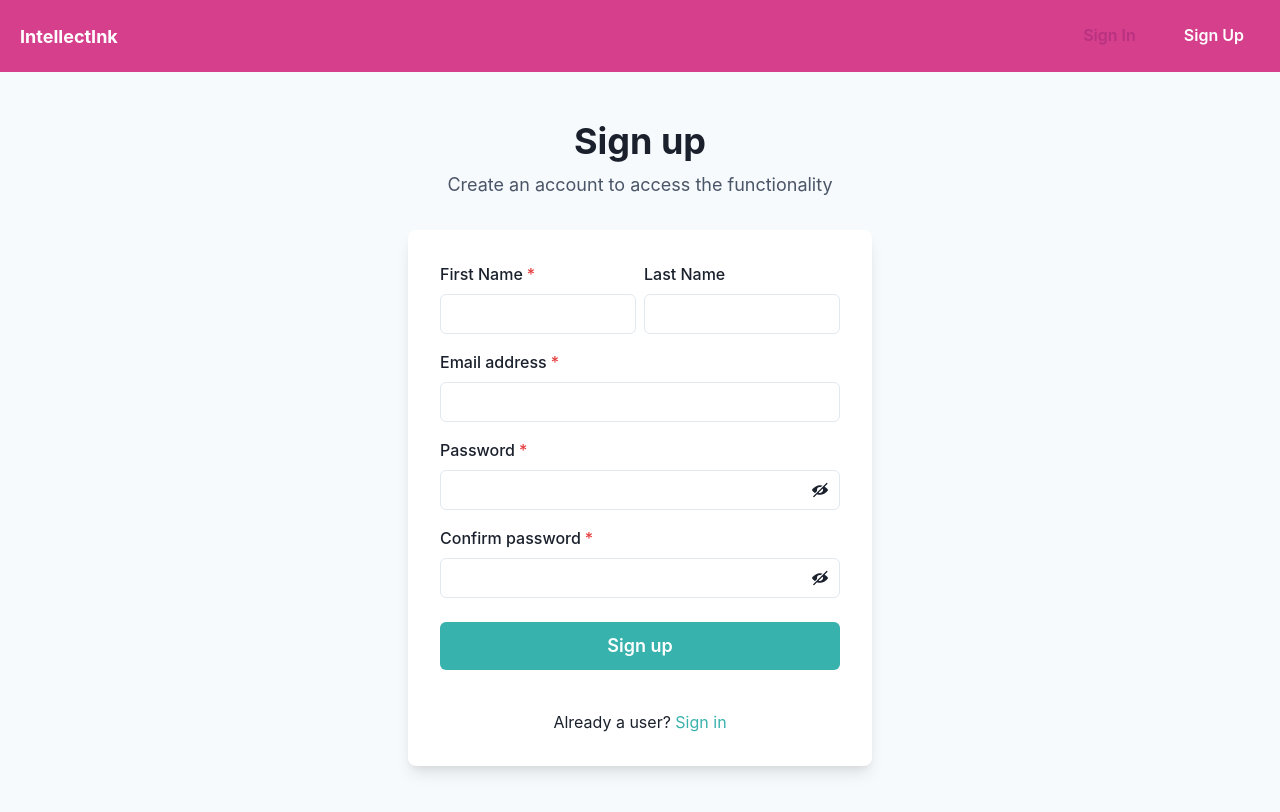
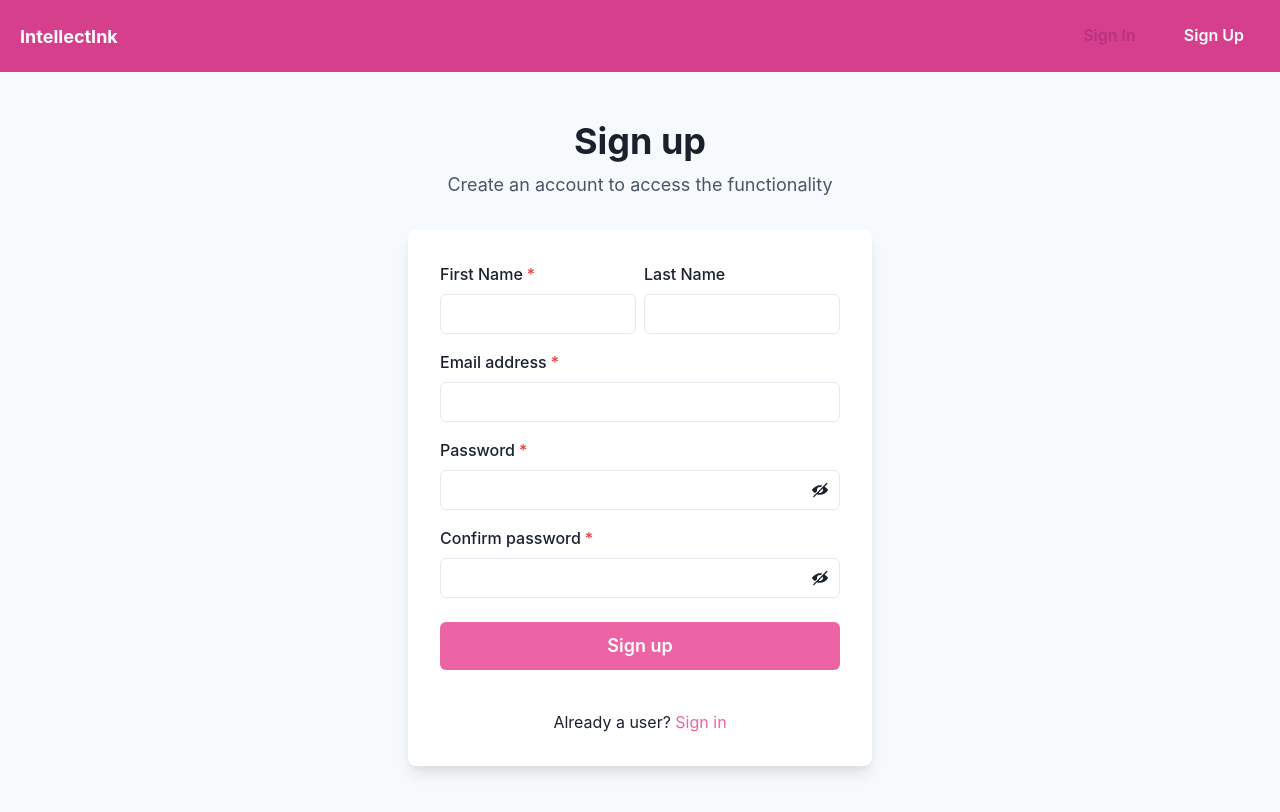
Before and after one commit to ace-pajace/IntellectInk, a React (Vite) app in the folder frontend/: page /sign-up in a window 1280 px wide. Built offline with nearby package versions, Linux system fonts and the light colour scheme.

Commit message:
minor changes

```diff
--- a/frontend/src/pages/ShareSubjectPage.tsx
+++ b/frontend/src/pages/ShareSubjectPage.tsx
@@ -41,7 +41,7 @@ export default function ShareSubjectPage() {
                         p={8}
                     >
                         <Stack spacing={4}>
-                            <Heading fontSize={"2xl"}>Zaproś użytkowników</Heading>
+                            <Heading fontSize={"xl"}>Zaproś użytkowników</Heading>
                             <FormControl id="user_email" mb={8}>
                                 <HStack>
                                     <Input type="text" value={user_email} placeholder="Email użytkownika"/>
@@ -57,7 +57,7 @@ export default function ShareSubjectPage() {
                                     </Button>
                                 </HStack>
                             </FormControl>
-                            <Heading fontSize={"2xl"}>Tryb</Heading>
+                            <Heading fontSize={"xl"}>Tryb</Heading>
                             <FormControl id="user_email" mb={4}>
                                 <VStack spacing={5}>
                                     <RadioGroup defaultValue="1" mb={4}>
--- a/frontend/src/pages/SignUpPage.tsx
+++ b/frontend/src/pages/SignUpPage.tsx
@@ -122,10 +122,10 @@ export default function SignupCard() {
                                 <Button
                                     loadingText="Submitting"
                                     size="lg"
-                                    bg={"teal.400"}
+                                    bg={"pink.400"}
                                     color={"white"}
                                     _hover={{
-                                        bg: "teal.500",
+                                        bg: "pink.500",
                                     }}
                                 >
                                     Sign up
@@ -133,7 +133,7 @@ export default function SignupCard() {
                             </Stack>
                             <Stack pt={6}>
                                 <Text align={"center"}>
-                                    Already a user? <Link color={"teal.400"} onClick={() => navigate('/sign-in')}>Sign in</Link>
+                                    Already a user? <Link color={"pink.400"} onClick={() => navigate('/sign-in')}>Sign in</Link>
                                 </Text>
                             </Stack>
                         </Stack>
```
